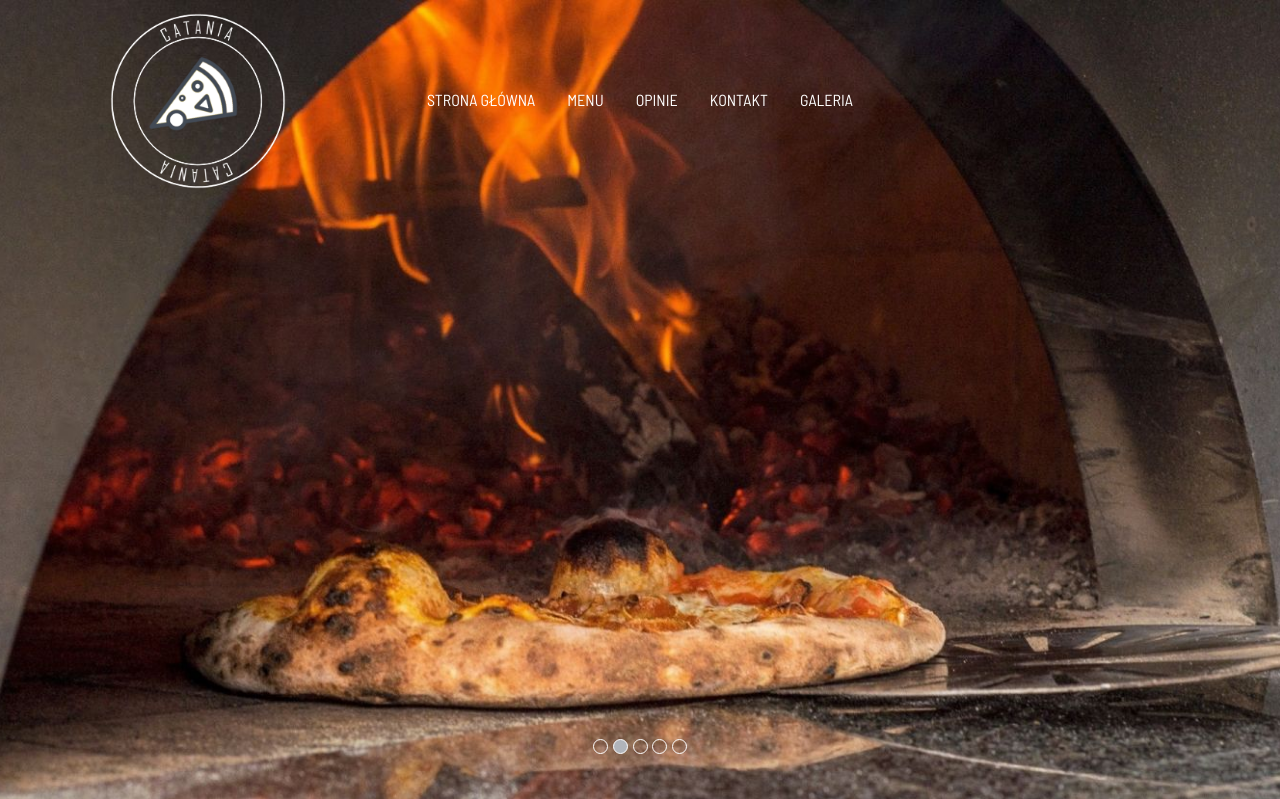
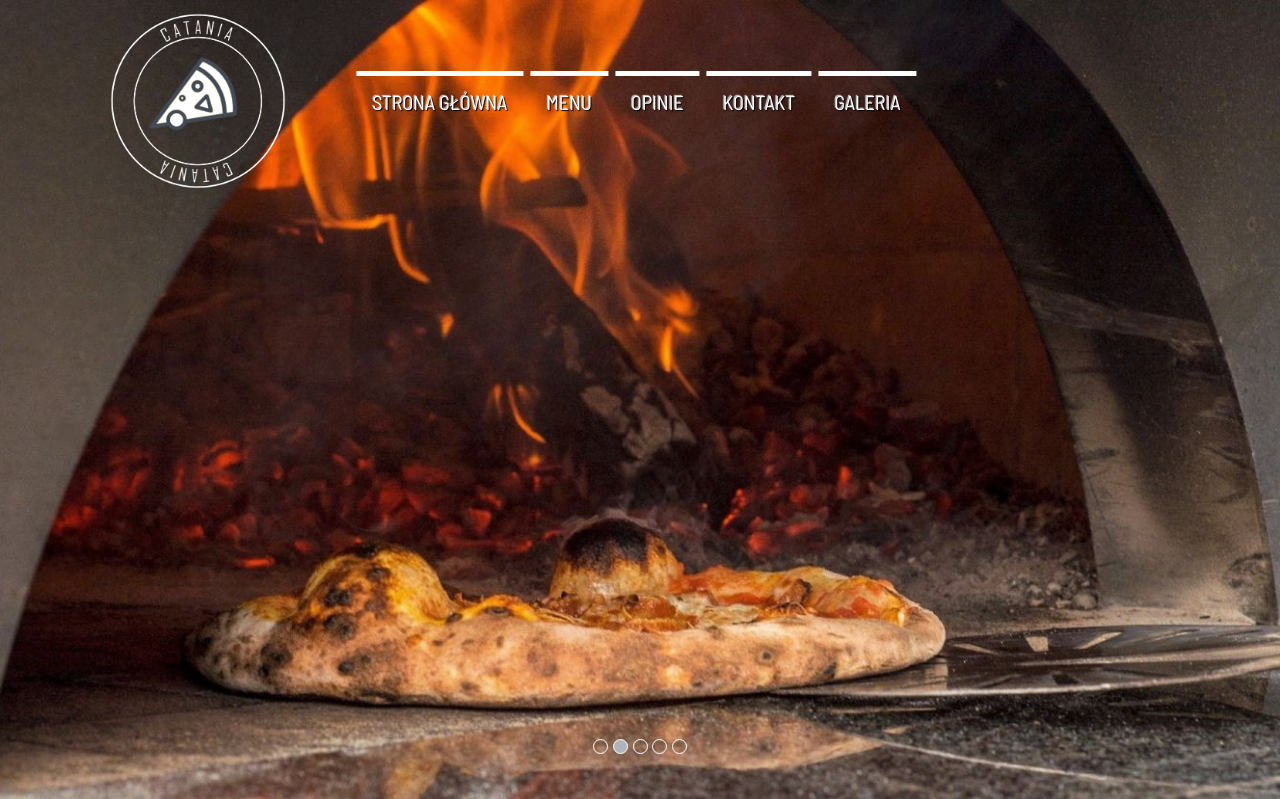
Before and after one commit to miwrona2/pizzeria, a CakePHP app: the page made by app/View/Pages/home.ctp in a window 1280 px wide. Shown: the top 799 px of the page. Run offline with PHP 8.4 and a stand-in for CakePHP, Linux system fonts and the light colour scheme; the template is opened without the code that fills it, so the values that code supplies are empty; form fields are guessed from the names that the template uses; some libraries are stand-ins or nearby versions; some web fonts are replaced.

Commit message:
in footer: placeholder instead of text inside input ; in header: more visible menu

```diff
--- a/app/View/Layouts/footer.ctp
+++ b/app/View/Layouts/footer.ctp
@@ -42,7 +42,7 @@
                 <p class="footer-header">Dołącz do newslettera</p>
                 <?= $this->Form->create('Newsletter'); ?>
 
-                <?= $this->Form->input('email', array('label'=> false ,'class' => 'form-control', 'cols' => '25', 'rows' => '1', 'value' => 'mail@gmail.com')); ?>
+                <?= $this->Form->input('email', array('label'=> false ,'class' => 'form-control', 'cols' => '25', 'rows' => '1', 'value' => '', 'placeholder' => 'e-mail:')); ?>
 
                 <?php echo $this->Form->end(array('label' => 'Wyślij', 'class' => 'footer-btn')); ?>
             </div>
--- a/app/webroot/css/header.css
+++ b/app/webroot/css/header.css
@@ -69,7 +69,10 @@
     font-weight: normal;
     padding: 1px 16px;
     box-sizing: border-box;
-    font-size: 16px;
+    font-size: 20px;
+    text-shadow: 1px 1px 1px #000, -1px -1px 1px #dbdbdb;
+    border-top: 5px solid #fff;
+    margin-right: 7px;
 }
 
 .navigation>ul>li>a:hover {
@@ -79,6 +82,7 @@
 .navigation>ul>li>a.active {
     border: 1px white solid;
     padding: 0 15px;
+    border-top: 5px groove #fff;
 }
 
 .hamburger {
```
